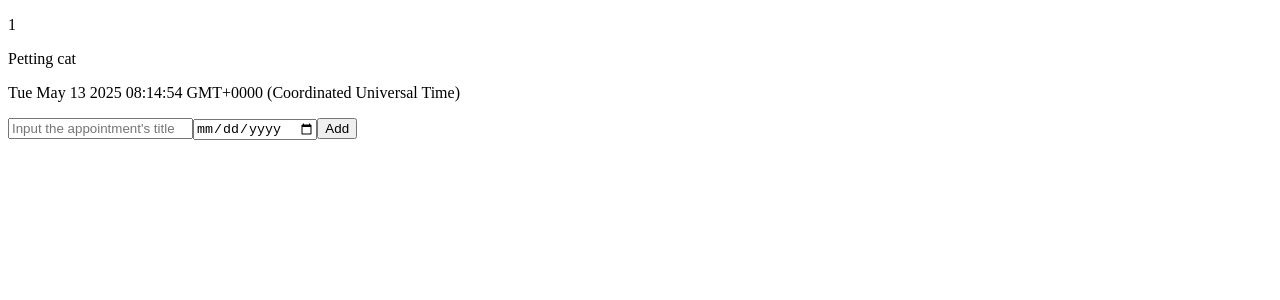
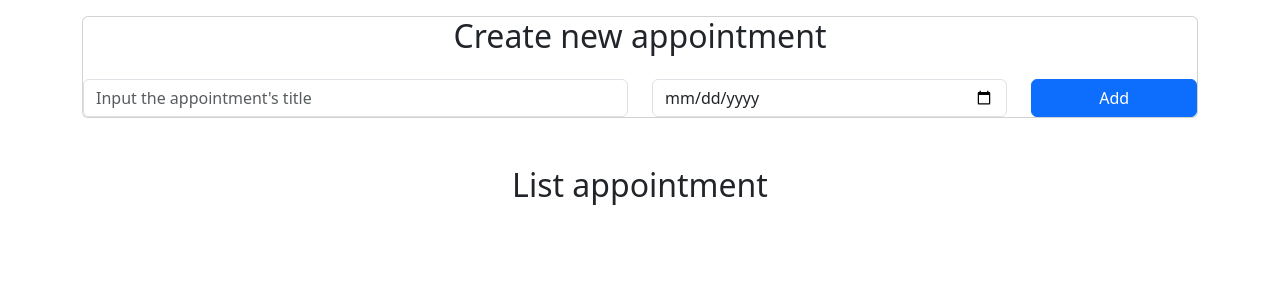
Before and after one commit to PikaNguyen/Appointment, an Angular app: page / in a window 1280 px wide. Shown: the top 300 px of the page. Built offline with nearby package versions, Linux system fonts and the light colour scheme.

Commit message:
add bootstrap and add like define css

```diff
--- a/package.json
+++ b/package.json
@@ -18,6 +18,7 @@
     "@angular/platform-browser": "^16.1.0",
     "@angular/platform-browser-dynamic": "^16.1.0",
     "@angular/router": "^16.1.0",
+    "bootstrap": "5.3",
     "rxjs": "~7.8.0",
     "tslib": "^2.3.0",
     "zone.js": "~0.13.0"
--- a/src/app/appointment-list/appointment-list.component.html
+++ b/src/app/appointment-list/appointment-list.component.html
@@ -1,17 +1,35 @@
-<p>{{appointment.id}}</p>
-<p>{{appointment.title}}</p>
-<p>{{appointment.date}}</p>
+<div class="container">
 
-<div>
-    <input [(ngModel)] = "newAppointmentTitle" placeholder="Input the appointment's title">
-    <input [(ngModel)] = "newAppointmentDate" type="date" placeholder="Choose appointment's date">
-    <button (click)="addAppointment()" >Add</button>
+    <div class = "card mt-3">
+        <div class="row">
+            <div class="col">
+                <h2 class="text-center">Create new appointment</h2>
+            </div>
+        </div>
 
+        <div class="row mt-3">
+            <div class="col-md-6">
+                <input class="form-control" [(ngModel)] = "newAppointmentTitle" placeholder="Input the appointment's title">
+
+            </div>
+
+            <div class="col-md-4">
+                <input class="form-control" [(ngModel)] = "newAppointmentDate" type="date" placeholder="Choose appointment's date">
+
+            </div>
+
+            <div class="col-md-2">
+                <button class="btn btn-primary w-100" (click)="addAppointment()" >Add</button>
+
+            </div>
+        </div>
+    </div>
+
+    <h2 class="text-center mt-5">List appointment</h2>
+    <ul class="list-group mt-3">
+        <li class="list-group-item d-flex jusify-content-between align-items-center" *ngFor="let appointment of appointments; index as i">
+            {{appointment.title}} {{appointment.date | date: 'dd.MM.yyyy'}}
+            <button class="btn btn-danger " (click) ="deleteAppointment(i)">Delete</button>
+        </li>
+    </ul>
 </div>
-
-<ul>
-    <li *ngFor="let appointment of appointments; index as i">
-        {{appointment.title}} {{appointment.date | date: 'dd.MM.yyyy'}}
-        <button (click) ="deleteAppointment(i)">Delete</button>
-    </li>
-</ul>
--- a/src/styles.css
+++ b/src/styles.css
@@ -1 +1,2 @@
 /* You can add global styles to this file, and also import other style files */
+@import "~bootstrap/dist/css/bootstrap.min.css"
```
